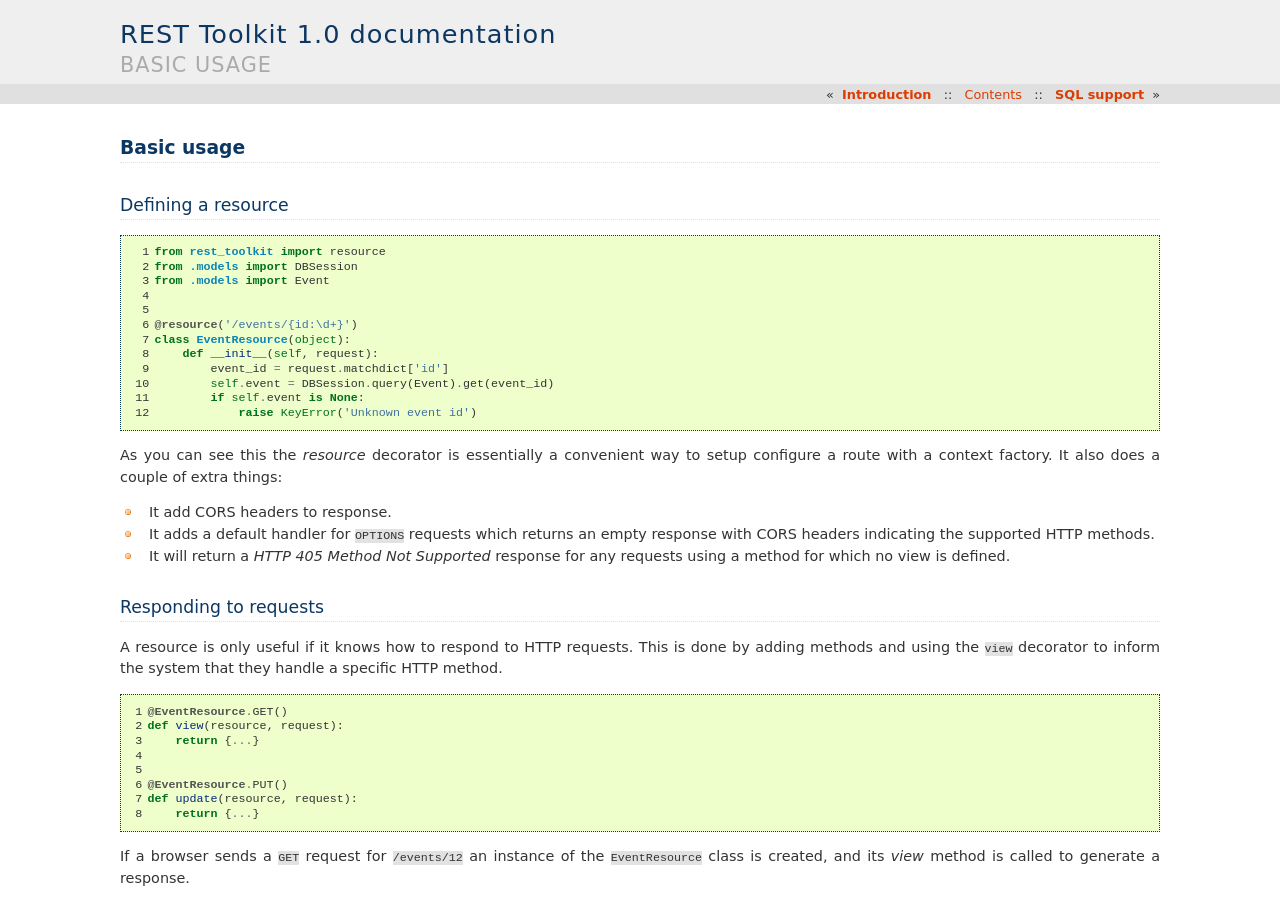
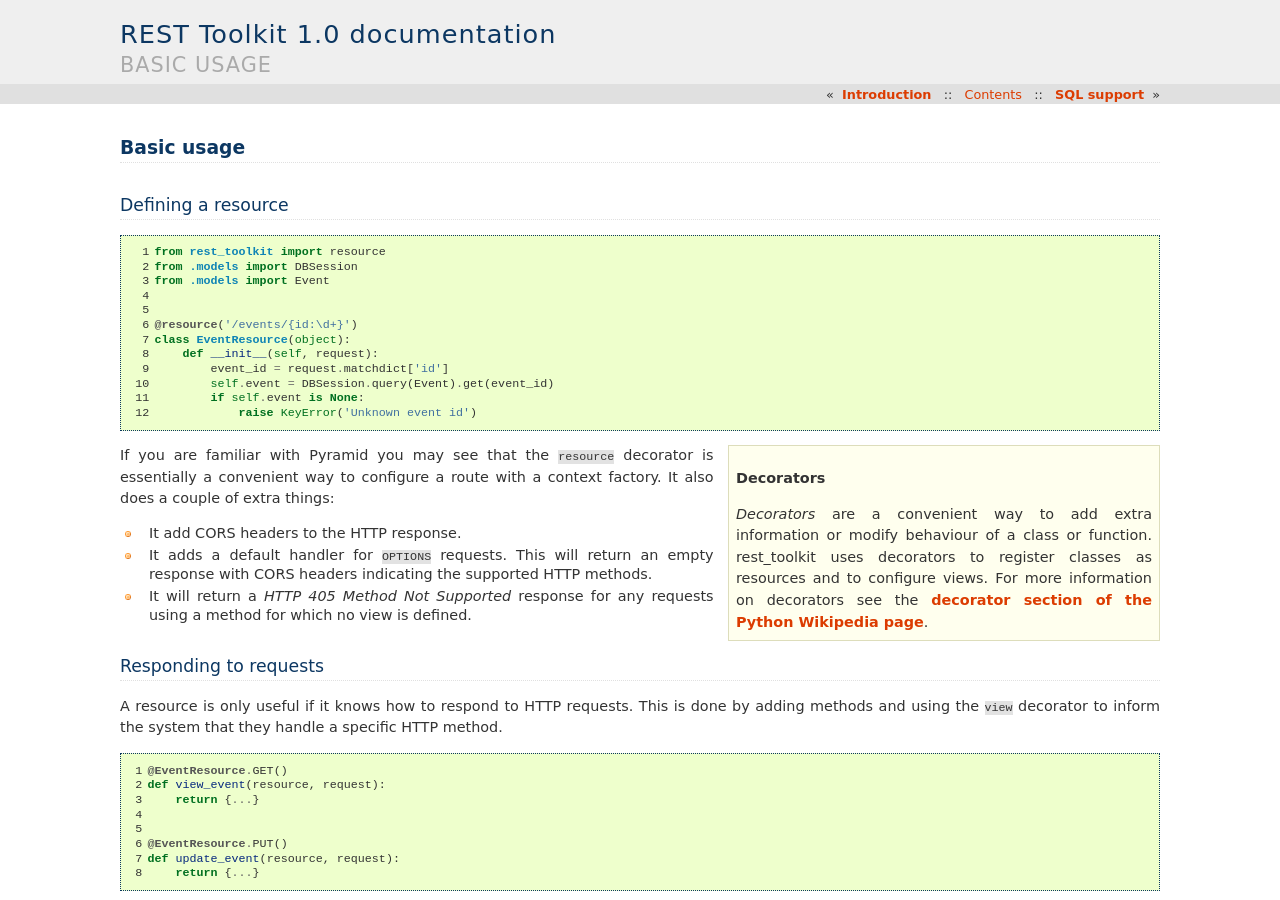
Before and after one commit to wichert/rest_toolkit, a Sphinx documentation site: the page built from doc/basics.rst, in a window 1280 px wide and 900 px high. Built offline with Sphinx 7.4.7, drawn with Linux system fonts in a browser that asks for light colours; some of the changed text lies outside the part shown.

Commit message:
Add brief explanation of decorators
It turns out people reasonably new to Python were getting confused by the use of decorators.

```diff
--- a/doc/basics.rst
+++ b/doc/basics.rst
@@ -20,12 +20,20 @@
            if self.event is None:
                raise KeyError('Unknown event id')
 
-As you can see this the `resource` decorator is essentially a convenient way to
-setup configure a route with a context factory. It also does a couple of extra
-things:
+.. sidebar:: Decorators
 
-* It add CORS headers to response.
-* It adds a default handler for ``OPTIONS`` requests which returns an empty
+   `Decorators` are a convenient way to add extra information or modify
+   behaviour of a class or function. rest_toolkit uses decorators to
+   register classes as resources and to configure views. For more information
+   on decorators see the `decorator section of the Python Wikipedia page
+   <http://en.wikipedia.org/wiki/Python_syntax_and_semantics#Decorators>`_.
+
+If you are familiar with Pyramid you may see that the ``resource`` decorator is
+essentially a convenient way to configure a route with a context factory. It
+also does a couple of extra things:
+
+* It add CORS headers to the HTTP response.
+* It adds a default handler for ``OPTIONS`` requests. This will return an empty
   response with CORS headers indicating the supported HTTP methods.
 * It will return a `HTTP 405 Method Not Supported` response for any requests
   using a method for which no view is defined.
@@ -42,17 +50,17 @@
    :linenos:
 
    @EventResource.GET()
-   def view(resource, request):
+   def view_event(resource, request):
        return {...}
 
 
    @EventResource.PUT()
-   def update(resource, request):
+   def update_event(resource, request):
        return {...}
 
 If a browser sends a ``GET`` request for ``/events/12`` an instance of the
-``EventResource`` class is created, and its `view` method is called to
-generate a response.
+``EventResource`` class is created, and its ``GET`` view, the ``view_event``
+function in the above example, is called to generate a response.
 
 
 .. _default-views:
```
